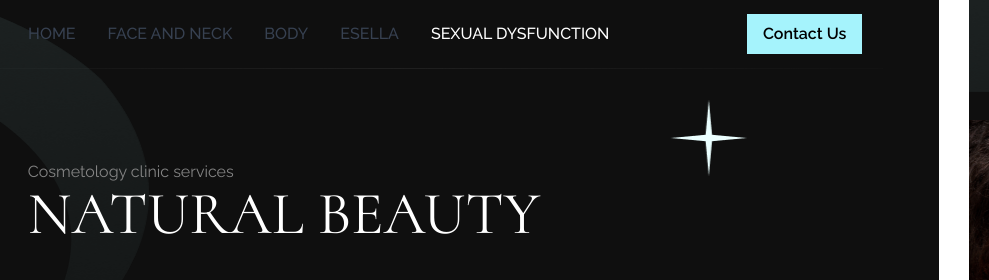
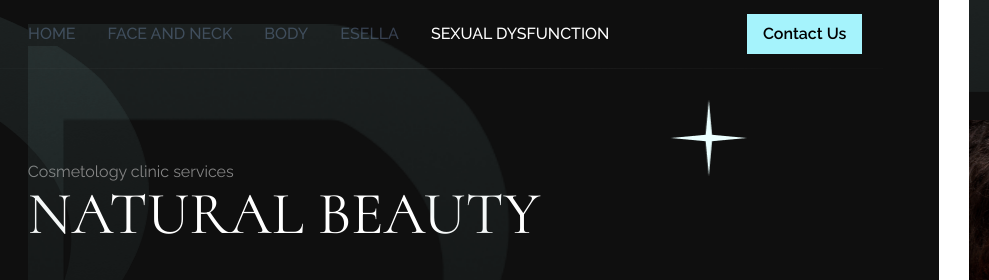
Before and after one commit to Dhairy-Dobariya-swiftrut/beautyinla-website, a plain HTML site: page index.html in a window 1280 px wide. Shown: the top 280 px of the page, 291-1280 px from the left. Drawn offline with nearby package versions, Linux system fonts and the light colour scheme.

Commit message:
header testing

```diff
--- a/css/style.css
+++ b/css/style.css
@@ -179,3 +179,12 @@ img{
 .bg-footer{
     background-color: #0F0F0F;
 }
+
+
+
+
+.bg-img-header {
+
+    background-color: #0F0F0F;
+
+}
--- a/index.html
+++ b/index.html
@@ -39,7 +39,12 @@
                         <svg class="hidden w-6 h-6" fill="currentColor" viewBox="0 0 20 20" xmlns="http://www.w3.org/2000/svg"><path fill-rule="evenodd" d="M4.293 4.293a1 1 0 011.414 0L10 8.586l4.293-4.293a1 1 0 111.414 1.414L11.414 10l4.293 4.293a1 1 0 01-1.414 1.414L10 11.414l-4.293 4.293a1 1 0 01-1.414-1.414L8.586 10 4.293 5.707a1 1 0 010-1.414z" clip-rule="evenodd"></path></svg>
                     </button>
                 </div>
-                <div class="hidden justify-between items-center w-full lg:flex lg:w-auto lg:order-1 bg-gray-800 md:bg-transparent" id="mobile-menu-2">
+                <div class="hidden justify-between items-center w-full  lg:flex lg:w-auto lg:order-1 px-4 py-48 md:px-0 md:py-0 bg-img-header relative" id="mobile-menu-2">
+                    <div class="back-image">
+                        <div class="first absolute top-[10%] left-[0%] w-full h-full">
+                              <img src="assets/images/header-vector.png" alt="images" class="w-11/12">
+                        </div>
+                    </div>
                     <ul class="flex flex-col mt-4 font-medium lg:flex-row lg:space-x-8 lg:mt-0">
                         <li>
                             <a href="index.html" class="raleway block py-2 pr-4 pl-3 text-gray-700 rounded bg-primary-700 lg:bg-transparent lg:text-primary-700 lg:p-0 dark:text-white" aria-current="page">HOME</a>
@@ -312,6 +317,7 @@
                                                 <span class="block lg:inline-block text-white font-bold">BEAUTY</span>
                                             </h2>
                                         </div>
+
                                       </div>
                                       <div class="w-11/12 mt-4 relative">
                                           <div class="leave-background-image absolute top-[-80%] right-[-20%] hidden lg:block">
```
Also changed, not shown: body.html (+1 -1 lines), contactus.html (+1 -1 lines), assets/images/header-vector.png (added).
